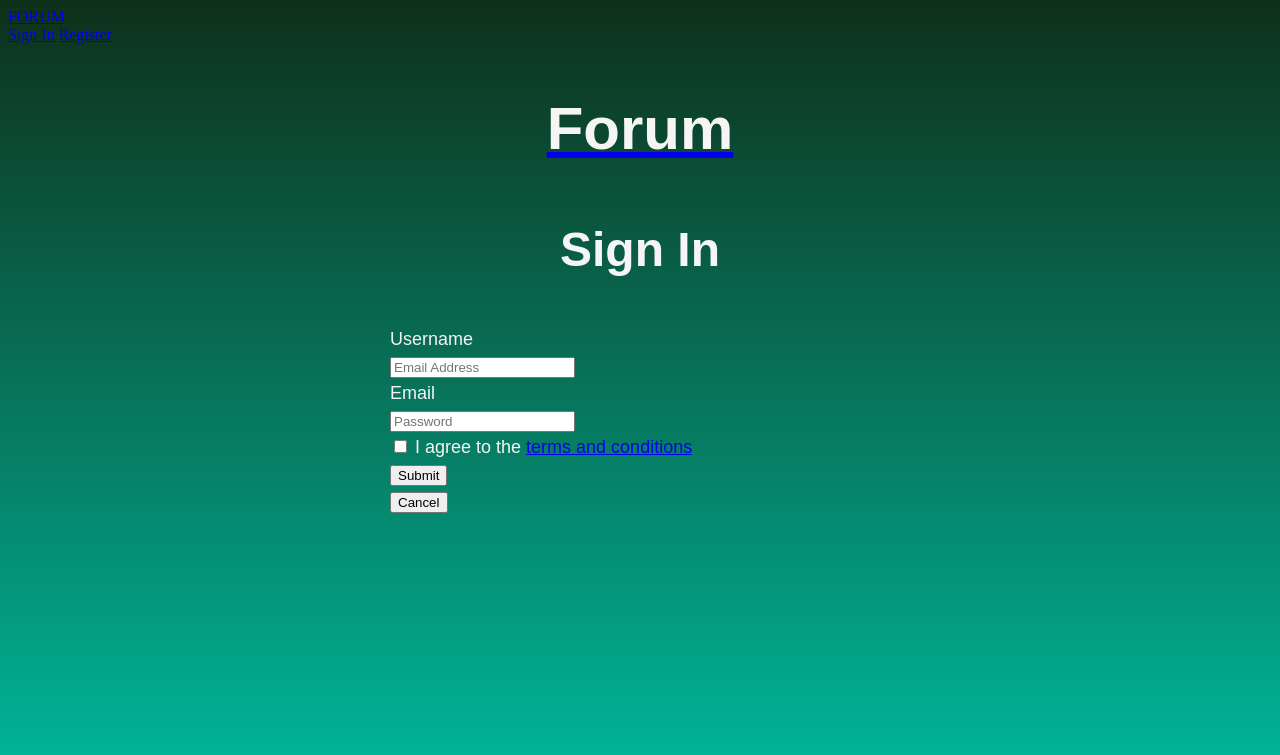
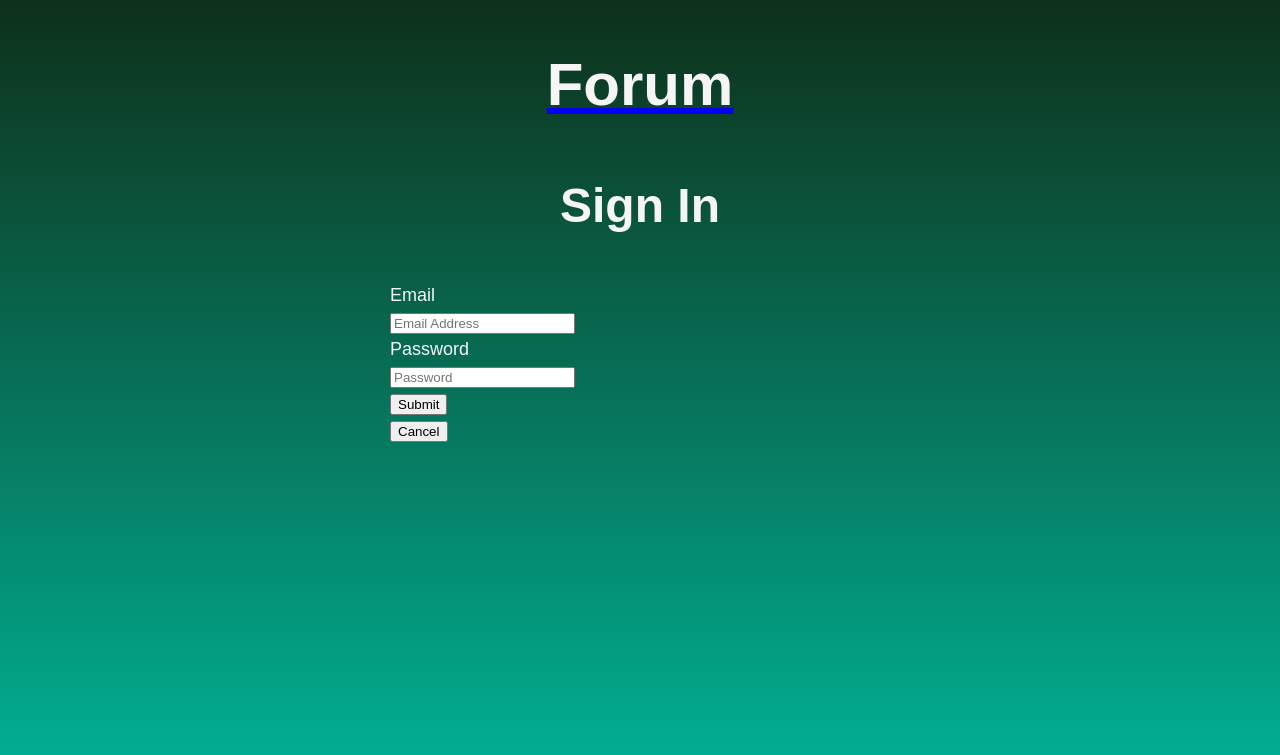
Before and after one commit to skyCatalysm/Forum, a Symfony app: template templates/security/login.html.twig in a window 1280 px wide. Shown: the top 755 px of the page. Run offline with Twig, Linux system fonts and the light colour scheme; the template is opened without the code that fills it, so the values that code supplies are empty; some libraries are stand-ins or nearby versions.

Commit message:
cleanups

```diff
--- a/templates/security/login.html.twig
+++ b/templates/security/login.html.twig
@@ -1,7 +1,8 @@
 {% extends 'base.html.twig' %}
 
 {% block title %}Hello SecurityController!{% endblock %}
-
+{% block navbar %}
+{% endblock %}
 {% block body %}
 <style>
     .example-wrapper { margin: 1em auto; max-width: 500px; width: 95%; font: 18px/1.5 sans-serif; }
@@ -26,25 +27,16 @@
         <input type="hidden" name="_csrf_token" value="{{ csrf_token('authenticate') }}">
 
         <div class="field">
-            <label class="label">Username</label>
+            <label class="label" for="email">Email</label>
             <div class="control">
                 <input class="input" type="email" placeholder="Email Address" name="email">
             </div>
         </div>
 
         <div class="field">
-            <label class="label">Email</label>
+            <label class="label" for="password">Password</label>
             <div class="control">
                 <input class="input" type="password" placeholder="Password" name="password">
-            </div>
-        </div>
-
-        <div class="field">
-            <div class="control">
-                <label class="checkbox label">
-                    <input type="checkbox" name="agreed">
-                    I agree to the <a href="#">terms and conditions</a>
-                </label>
             </div>
         </div>
 
```
